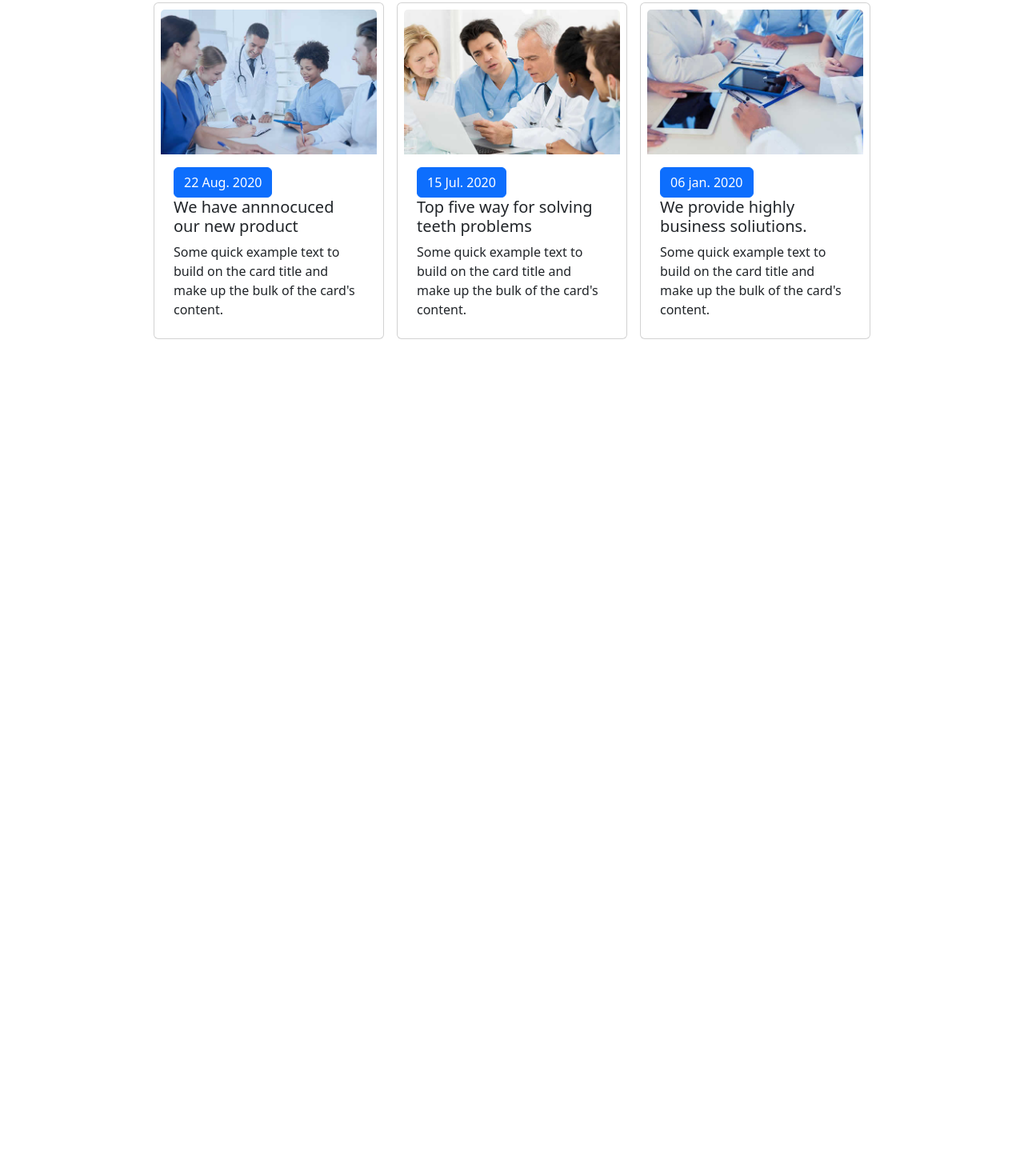
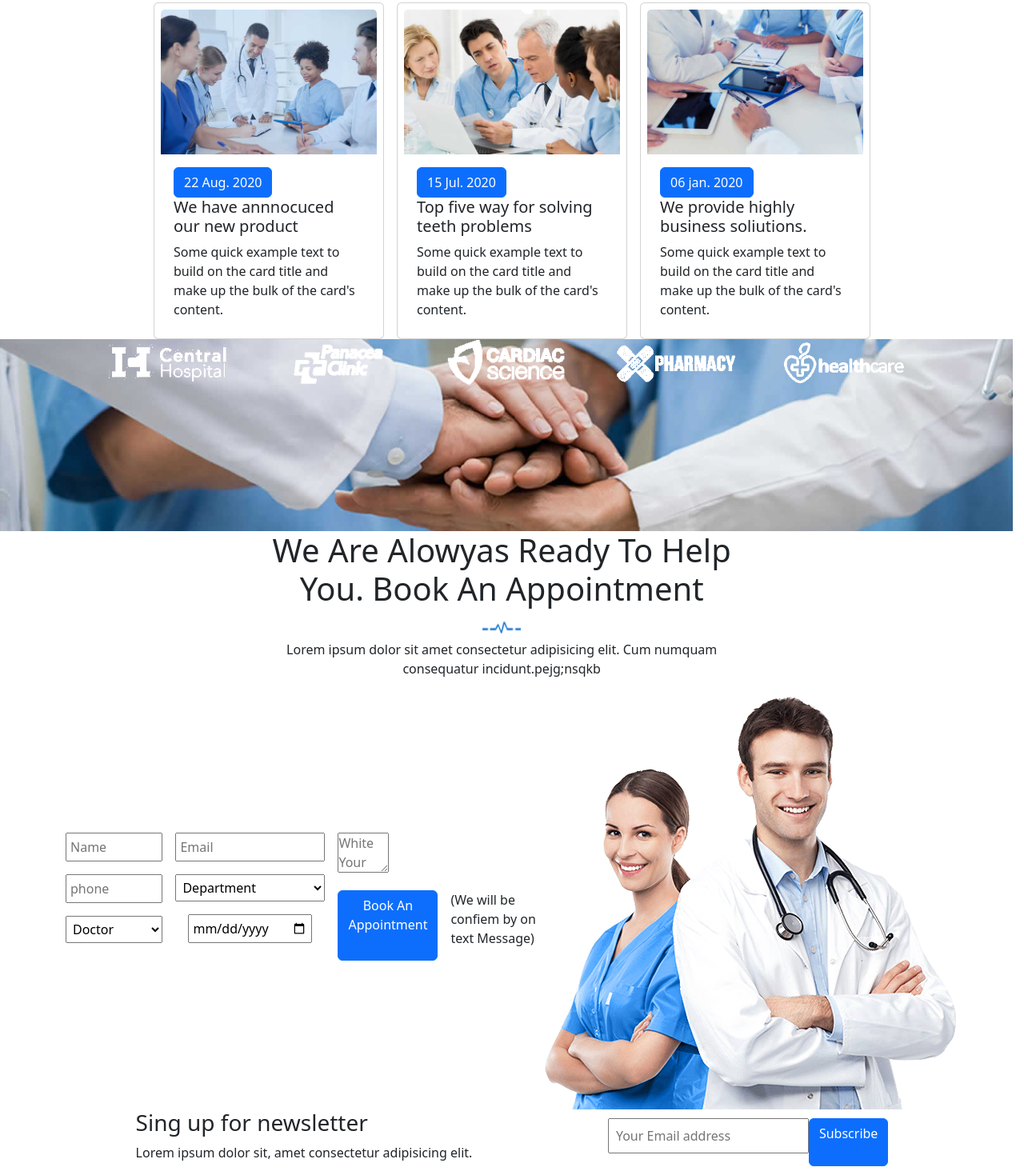
Before and after one commit to Oubahamorad/projet_final-css-morad-oubaha, a website: page index.html in a window 1280 px wide. Shown: the part 4093-5562 px from the top of the page at 80% size. Before the commit the page ends 4517 px from the top, so only its background shows below. Drawn offline with nearby package versions, Linux system fonts and the light colour scheme.

Commit message:
end of the first day (footr)

```diff
--- a/index.html
+++ b/index.html
@@ -485,7 +485,7 @@
 
     </section>
     <!-- SECTION 9 -->
-    <section >
+    <section>
       <div
         class=" section_css w-100 h-100 d-lg-flex justify-content-center align-content-center h-25  flex-column text-center">
         <h1>Keep Up With Our Most Recent Medical News.</h1>
@@ -522,7 +522,97 @@
         </div>
       </div>
     </section>
+    <!-- SECTION 10 -->
+    <section>
+      <div class="img5   ">
+        <div class="container d-lg-flex align-items-center justify-content-evenly ">
+          <img src="./public/img/client1.png" width="150vw" alt="">
+          <img src="./public/img/client2.png" width="150vw" alt="">
+          <img src="./public/img/client3.png" width="150vw" alt="">
+          <img src="./public/img/client4.png" width="150vw" alt="">
+          <img src="./public/img/client5.png" width="150vw" alt="">
+        </div>
 
+
+      </div>
+    </section>
+    <!-- SECTION 11 -->
+    <section>
+      <div
+        class=" section_css w-100 h-100 d-lg-flex justify-content-center align-content-center h-25  flex-column text-center">
+        <h1>We Are Alowyas Ready To Help You. Book An Appointment </h1>
+        <div><img src="./public/img/section-img.png" width="50vw" alt=""></div>
+        <p>Lorem ipsum dolor sit amet consectetur adipisicing elit. Cum numquam consequatur incidunt.pejg;nsqkb</p>
+      </div>
+      <div class="d-lg-flex justify-content-center align-items-center container">
+
+      <div class="d-lg-flex w-100 gap-3 ">
+
+        <div>
+          <div class="form-floating mb-3">
+            <input type="Name" class="w-100 p-1" placeholder="Name">
+          </div>
+          <div class="form-floating mb-3 ">
+            <input type="number" class="w-100 p-1" placeholder="phone">
+          </div>
+          <div class="form-floating  ">
+            <select class="w-100 p-1" id="floatingSelect" aria-label="Floating label select example">
+              <option selected>Doctor</option>
+              <option value="1">One</option>
+              <option value="2">Two</option>
+              <option value="3">Three</option>
+            </select>
+          </div>
+        </div>
+
+        <div>
+          <div class="form-floating mb-3">
+            <input type="email" class="w-100 p-1" placeholder="Email">
+          </div>
+          <div class="form-floating  ">
+            <select class="w-100 p-1" id="floatingSelect" aria-label="Floating label select example">
+            <option selected>Department</option>
+            <option value="1">One</option>
+            <option value="2">Two</option>
+            <option value="3">Three</option>
+          </select>
+        </div>
+          <div class="form-floating mb-3 p-3">
+            <input type="date" class=" p-1 " placeholder="date">
+          </div>
+        </div>
+
+         <div class=" ">
+          <div class=" form-floating mb-3">
+            <textarea class="w-25 h-100" placeholder="White Your Message Here... " ></textarea>
+          </div>
+          <div class="d-lg-flex gap-3 align-content-center">
+            <a href="#" class="btn btn-primary">Book An Appointment</a>
+            <p>(We will be confiem by on text Message)</p>
+          </div>
+        </div>
+       </div>
+        <div>
+        <img src="./public/img/contact-img.png" alt="">
+       </div>
+
+</div>
+
+    </section>
+<section>
+  <div class="d-lg-flex justify-content-evenly align-items-center ">
+    <div>
+      <h3>Sing up for newsletter</h3>
+      <p>Lorem ipsum dolor sit, amet consectetur adipisicing elit.</p>
+    </div>
+    <div class="d-lg-flex justify-content-center ">
+      <div class="form-floating mb-3">
+        <input type="email" class="w-100 p-2" placeholder="Your Email address">
+      </div>
+      <a href="#" class="btn btn-primary">Subscribe</a>
+    </div>
+  </div>
+</section>
 
 
 
--- a/src/sass/modules/home/_main.scss
+++ b/src/sass/modules/home/_main.scss
@@ -85,9 +85,14 @@
     background-size: cover ;
     width: 98.9vw;
     height: 30vh;
-    background-attachment: ;
+
 }
-
+.img5{
+    background-image:url(../../../../public/img/blockqoute-bg.jpg) ;
+    background-size: cover ;
+    width: 98.9vw;
+    height: 30vh;
+}
 
 
 @media (max-width : 426px) {
```
Also changed, not shown: public/css/app.css.
